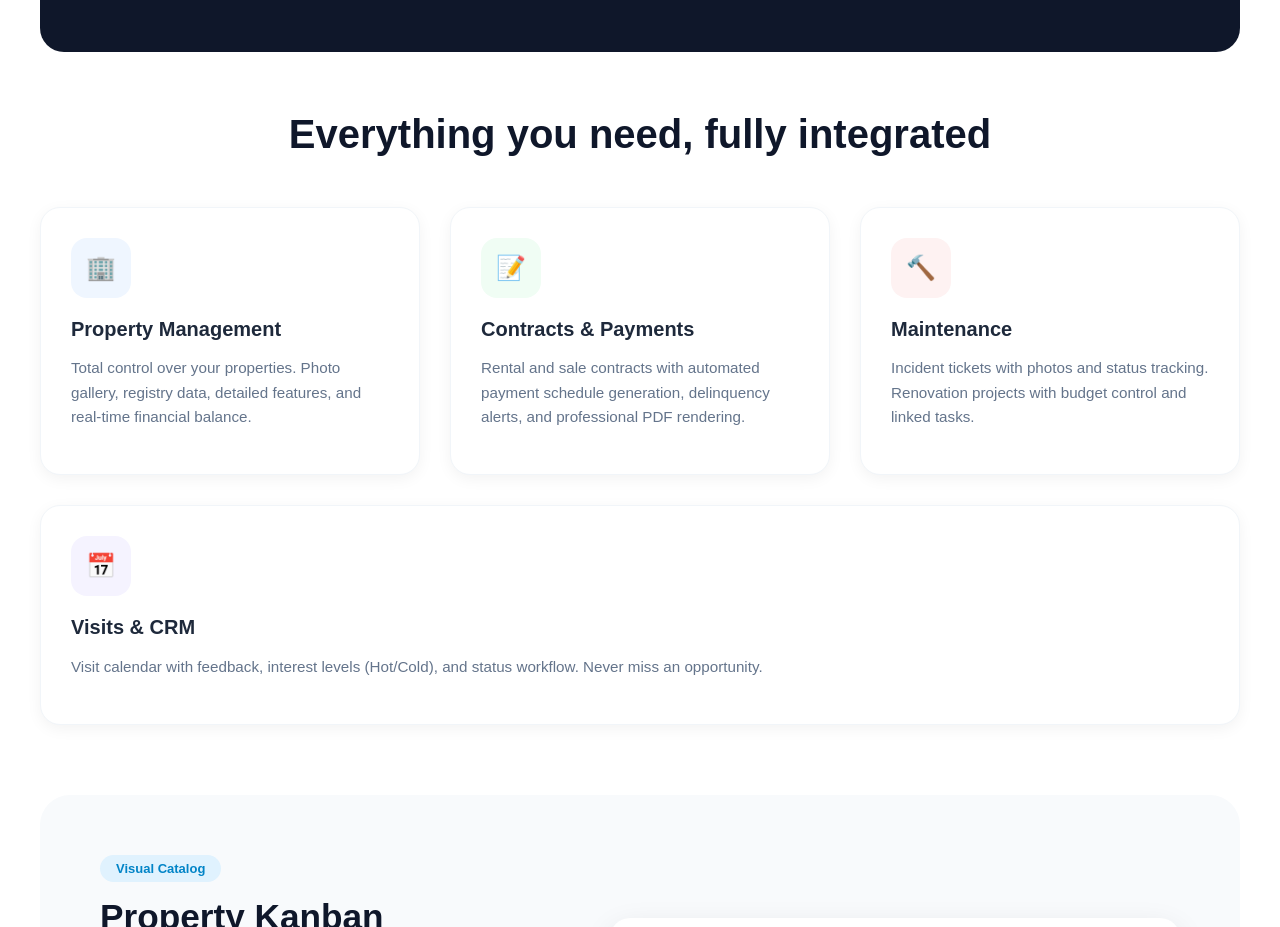
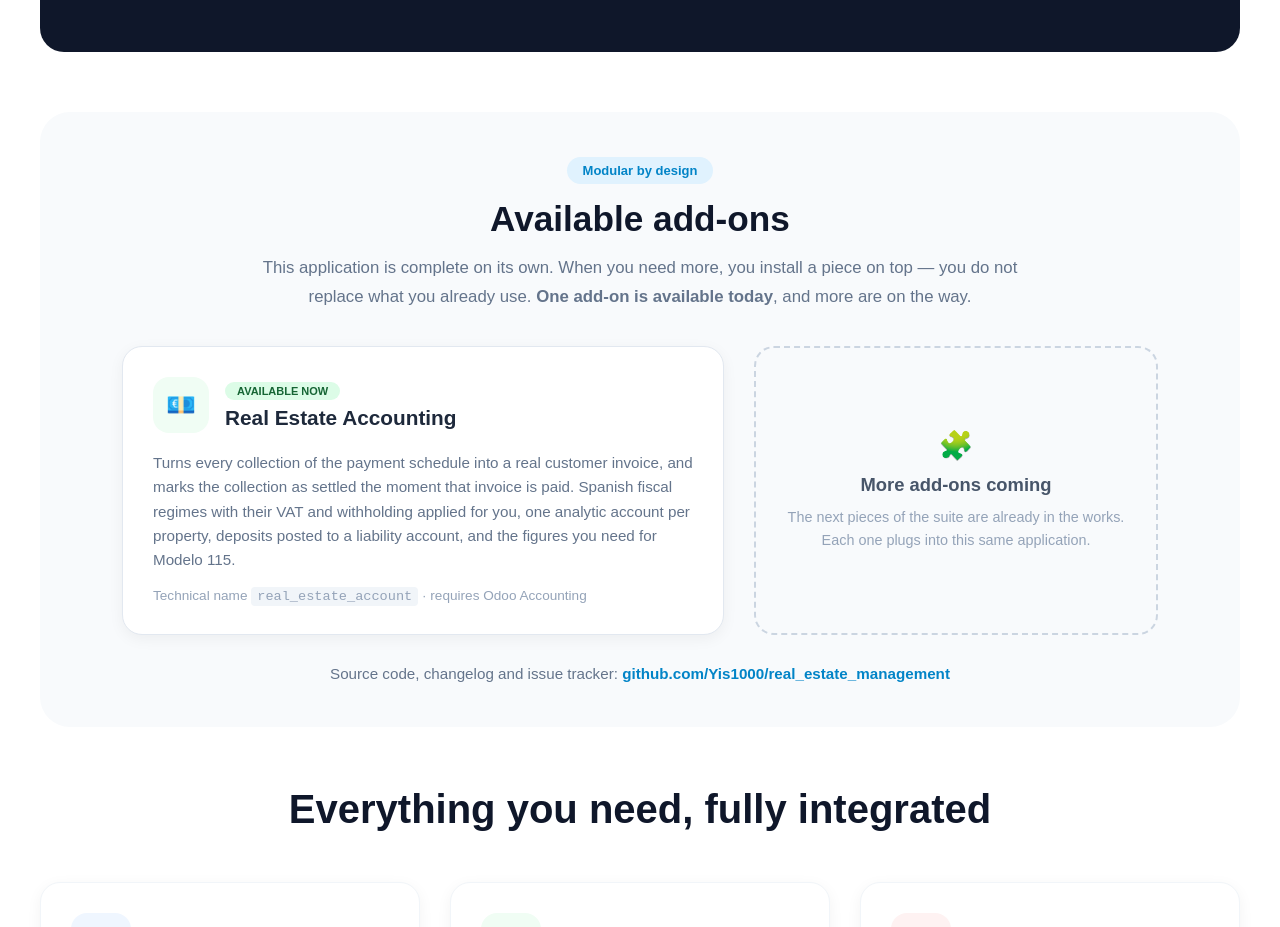
Before and after one commit to Yis1000/real_estate_management, a plain HTML site: page real_estate_management_pro/static/description/index.html in a window 1280 px wide. Shown: the part 492-1419 px from the top of the page. Drawn offline with Linux system fonts and the light colour scheme.

Commit message:
Advertise the available add-ons on the store page
The application is sold as a suite but its description page never said so, so
a buyer had no way to know the accounting add-on exists. A section right after
the hero lists what is available today (only real_estate_account) and leaves a
slot for the ones still to come, plus a link to the repository.

Co-Authored-By: Claude Opus 5 <noreply@anthropic.com>
(cherry picked from commit 883ff4a7d54c24c7c0c39647fd32b03ea867d1e7)

```diff
--- a/real_estate_management_pro/static/description/index.html
+++ b/real_estate_management_pro/static/description/index.html
@@ -36,6 +36,56 @@
             <span style="background-color: #1e293b; color: #e2e8f0; padding: 6px 16px; border-radius: 20px; font-weight: bold; font-size: 13px; margin: 0 5px;">Odoo 18</span>
             <span style="background-color: #1e293b; color: #e2e8f0; padding: 6px 16px; border-radius: 20px; font-weight: bold; font-size: 13px; margin: 0 5px;">Odoo 19</span>
         </div>
+    </div>
+
+    <!-- ================= ADD-ONS ================= -->
+    <div class="oe_row" style="background-color: #f8fafc; border-radius: 30px; padding: 45px 40px; margin-bottom: 60px;">
+
+        <div style="text-align: center; margin-bottom: 35px;">
+            <div style="display: inline-block; background-color: #e0f2fe; color: #0284c7; padding: 6px 16px; border-radius: 20px; font-weight: bold; font-size: 13px; margin-bottom: 15px;">Modular by design</div>
+            <h2 style="font-size: 2.2rem; font-weight: 700; color: #0f172a; margin: 0 0 15px;">Available add-ons</h2>
+            <p style="color: #64748b; font-size: 1.05rem; line-height: 1.7; max-width: 780px; margin: 0 auto;">
+                This application is complete on its own. When you need more, you install a piece on top &mdash; you do not replace what you already use.
+                <strong>One add-on is available today</strong>, and more are on the way.
+            </p>
+        </div>
+
+        <div style="display: flex; flex-wrap: wrap; gap: 30px; justify-content: center; align-items: stretch;">
+
+            <!-- Add-on 1: Accounting -->
+            <div style="background-color: #ffffff; border-radius: 20px; padding: 30px; box-shadow: 0 4px 15px rgba(0,0,0,0.05); border: 1px solid #e2e8f0; flex: 1 1 400px; max-width: 540px;">
+                <div style="display: flex; align-items: center; margin-bottom: 18px;">
+                    <div style="background-color: #f0fdf4; width: 56px; height: 56px; border-radius: 16px; display: flex; align-items: center; justify-content: center; font-size: 1.5rem; margin-right: 16px; flex-shrink: 0;">
+                        💶
+                    </div>
+                    <div>
+                        <span style="display: inline-block; background-color: #dcfce7; color: #166534; padding: 3px 12px; border-radius: 20px; font-weight: bold; font-size: 11px; margin-bottom: 6px;">AVAILABLE NOW</span>
+                        <h3 style="font-size: 1.3rem; font-weight: bold; margin: 0;">Real Estate Accounting</h3>
+                    </div>
+                </div>
+                <p style="color: #64748b; font-size: 0.95rem; line-height: 1.6; margin: 0 0 15px;">
+                    Turns every collection of the payment schedule into a real customer invoice, and marks the collection as settled the moment that invoice is paid. Spanish fiscal regimes with their VAT and withholding applied for you, one analytic account per property, deposits posted to a liability account, and the figures you need for Modelo 115.
+                </p>
+                <p style="color: #94a3b8; font-size: 0.85rem; margin: 0;">
+                    Technical name <code style="background-color: #f1f5f9; padding: 2px 6px; border-radius: 4px;">real_estate_account</code> &middot; requires Odoo Accounting
+                </p>
+            </div>
+
+            <!-- Add-on 2: coming -->
+            <div style="border: 2px dashed #cbd5e1; border-radius: 20px; padding: 30px; flex: 1 1 260px; max-width: 340px; display: flex; flex-direction: column; justify-content: center; text-align: center;">
+                <div style="font-size: 1.75rem; margin-bottom: 12px;">🧩</div>
+                <h3 style="font-size: 1.15rem; font-weight: bold; margin: 0 0 10px; color: #475569;">More add-ons coming</h3>
+                <p style="color: #94a3b8; font-size: 0.9rem; line-height: 1.6; margin: 0;">
+                    The next pieces of the suite are already in the works. Each one plugs into this same application.
+                </p>
+            </div>
+
+        </div>
+
+        <p style="text-align: center; color: #64748b; font-size: 0.95rem; margin: 30px 0 0;">
+            Source code, changelog and issue tracker:
+            <a href="https://github.com/Yis1000/real_estate_management" target="_blank" style="color: #0284c7; font-weight: bold; text-decoration: none;">github.com/Yis1000/real_estate_management</a>
+        </p>
     </div>
 
     <!-- ================= FEATURES GRID ================= -->
```
